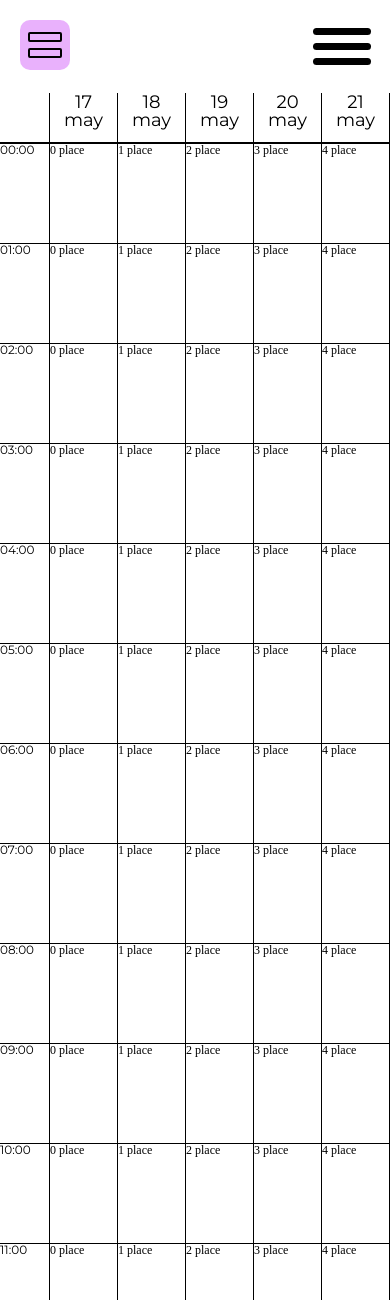
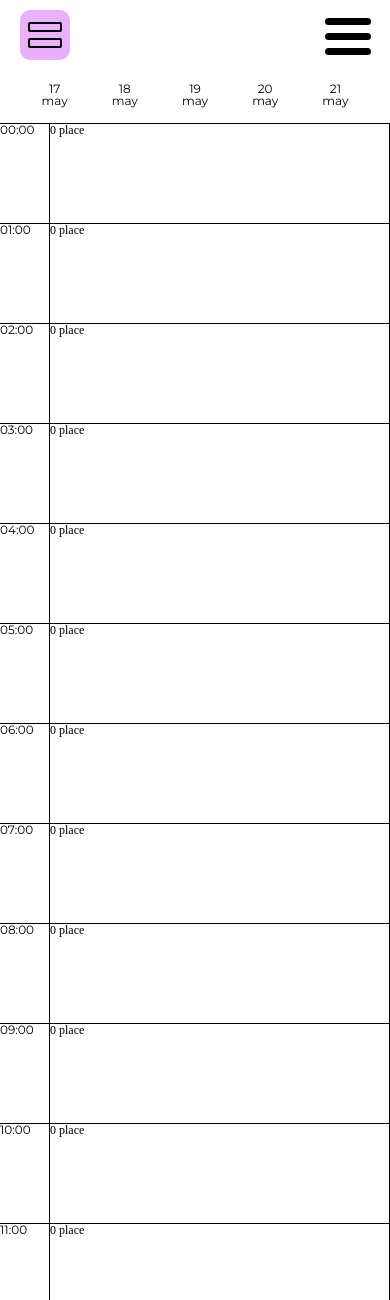
Before and after one commit to vova17s/todo, a Django app: page /task/ in a window 390 px wide. Shown: the top 1300 px of the page. Run offline with Django 4.2, Linux system fonts and the light colour scheme; data that the repository does not hold is empty; parts of the project's set-up code (start-up, migrations or seed data) failed here and were passed over.

Commit message:
add calendar layout

```diff
--- a/todo/static/pages/css/header.css
+++ b/todo/static/pages/css/header.css
@@ -30,7 +30,7 @@ header {
   position: relative;
 
   height: 38px;
-  width: 58px;
+  width: 46px;
 
   flex-flow: column nowrap;
   justify-content: space-between;
@@ -91,7 +91,7 @@ header {
 
   header {
     align-items: center;
-    padding: 20px 5%;
+    padding: 10px 5%;
   }
 
   .burger-container {
--- a/todo/static/pages/css/task-main.css
+++ b/todo/static/pages/css/task-main.css
@@ -1,11 +1,28 @@
 .tasks__main {
   display: grid;
-  grid-template-columns: 50px calc(100% - 50px);
   grid-template-rows: 50px calc(100% - 50px);
 
   height: 100%;
   max-height: calc(100dvh - 73px);
   width: 100%;
+}
+
+.tasks-head,
+.tasks-payload {
+  display: grid;
+  grid-template-columns: 50px calc(100% - 50px);
+}
+
+.tasks-payload {
+  overflow-y: scroll;
+
+  -ms-overflow-style: none;
+  scrollbar-width: none;
+  user-select: none;
+
+  &::-webkit-scrollbar {
+    display: none;
+  }
 }
 
 ._plug {
@@ -19,19 +36,6 @@
 
 .tasks-titles {
   border-bottom: 1px solid black;
-}
-
-.tasks-body,
-.tasks-times {
-  overflow-y: scroll;
-
-  -ms-overflow-style: none;
-  scrollbar-width: none;
-  user-select: none;
-
-  &::-webkit-scrollbar {
-    display: none;
-  }
 }
 
 .time__timeline {
@@ -62,3 +66,35 @@
   font-size: 12px;
   height: 100px;
 }
+
+@media (max-width: 700px) {
+  ._plug {
+    display: none;
+  }
+
+  .tasks-head {
+    padding: 10px 5%;
+    grid-template-columns: none;
+  }
+
+  .tasks-titles {
+    width: 100%;
+    border: none;
+  }
+
+  .tasks-titles::after {
+    background-color: #fff !important;
+  }
+
+  .task-title {
+    border: none;
+
+    & > div {
+      font-size: 12px;
+    }
+  }
+
+  #tasks-body {
+    grid-template-columns: none;
+  }
+}
--- a/todo/static/pages/js/features/scroll-grab.js
+++ b/todo/static/pages/js/features/scroll-grab.js
@@ -1,12 +1,11 @@
 document.addEventListener("DOMContentLoaded", function () {
-  const calendar = document.getElementById("tasks-body");
-  const timeline = document.getElementById("tasks-times");
+  const calendar = document.getElementById("tasks-payload");
 
   let pos = { top: 0, y: 0 };
 
   const mouseDownHandler = function (e) {
     pos = {
-      top: timeline.scrollTop,
+      top: calendar.scrollTop,
       y: e.clientY
     };
 
@@ -18,7 +17,6 @@ document.addEventListener("DOMContentLoaded", function () {
     const dy = e.clientY - pos.y;
 
     calendar.scrollTop = pos.top - dy;
-    timeline.scrollTop = pos.top - dy;
   };
 
   const mouseUpHandler = function () {
@@ -27,13 +25,4 @@ document.addEventListener("DOMContentLoaded", function () {
   };
 
   calendar.addEventListener("mousedown", mouseDownHandler);
-  timeline.addEventListener("mousedown", mouseDownHandler);
-
-  calendar.addEventListener("wheel", (e) => {
-    const countedY = calendar.scrollTop + e.deltaY;
-    calendar.scrollTop = countedY;
-    timeline.scrollTop = countedY;
-
-    console.log(calendar, timeline);
-  });
 });
--- a/todo/static/pages/js/features/timeline.js
+++ b/todo/static/pages/js/features/timeline.js
@@ -48,17 +48,18 @@ export class Timeline {
         <div class="text__default">${currentMonthCounter}</div>
       </div>
       `;
+
+      const nextDayData = getNextDay(currentMonthCounter, currentDayCounter);
+      currentMonthCounter = nextDayData.month;
+      currentDayCounter = nextDayData.day;
+    }
+
+    for (const _ of [...new Array(window.innerWidth > 700 ? 5 : 1)]) {
       columnsString += "<div>";
       for (const _ of this._timeline) {
         columnsString += `<div class="task-slot__timeline">${counter} place</div>`;
       }
-
       columnsString += "</div>";
-
-      const nextDayData = getNextDay(currentMonthCounter, currentDayCounter);
-      currentMonthCounter = nextDayData.month;
-      currentDayCounter = nextDayData.day;
-
       counter++;
     }
 
--- a/todo/static/pages/js/pages/calendar.js
+++ b/todo/static/pages/js/pages/calendar.js
@@ -7,3 +7,7 @@ const renderTimeline = new Timeline(currentDate).createTimeline();
 
 renderCalendar.render();
 renderTimeline.render();
+
+window.addEventListener("resize", (event) => {
+  renderTimeline.render();
+});
--- a/todo/templates/components/calendar-main.html
+++ b/todo/templates/components/calendar-main.html
@@ -1,6 +1,10 @@
 <section class="tasks__main">
-    <div class="_plug"></div>
-    <div class="tasks-titles" id="tasks-titles">titles</div>
-    <div class="tasks-times" id="tasks-times"></div>
-    <div class="tasks-body" id="tasks-body">tasks</div>
+    <div class="tasks-head">
+        <div class="_plug"></div>
+        <div class="tasks-titles" id="tasks-titles">titles</div>
+    </div>
+    <div class="tasks-payload" id="tasks-payload">
+        <div class="tasks-times" id="tasks-times"></div>
+        <div class="tasks-body" id="tasks-body">tasks</div>
+    </div>
 </section>
```
Also changed, not shown: todo/static/pages/js/features/calendar-title.js (deleted).
